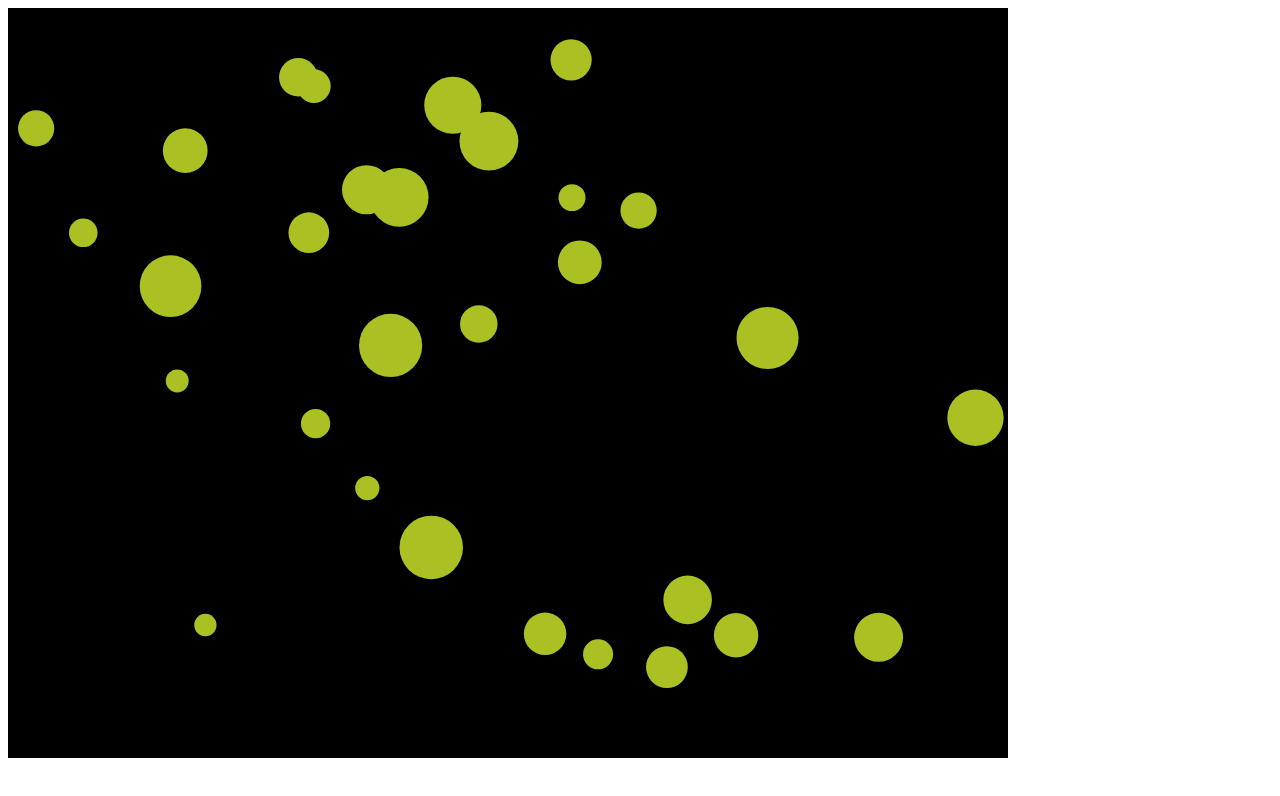
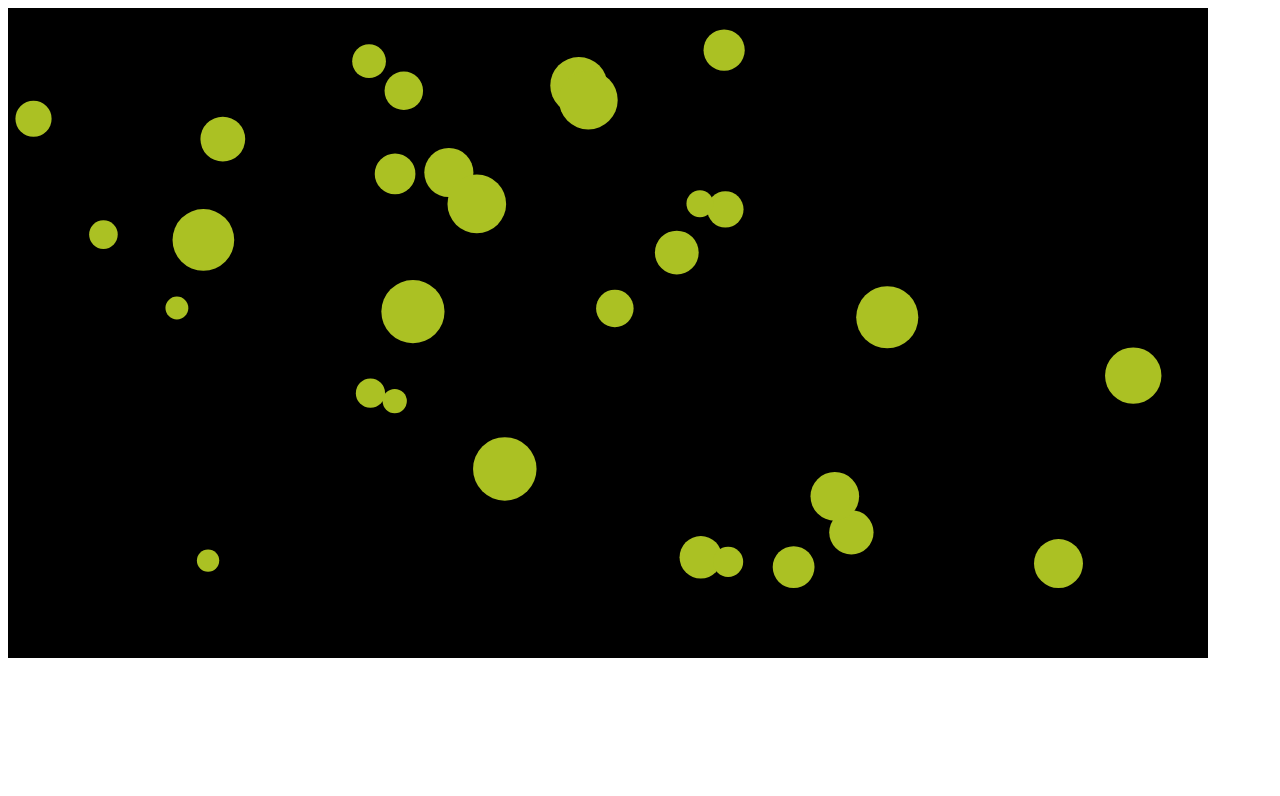
Before and after one commit to udayuppal/projections, a plain HTML site: page index.html in a window 1280 px wide. Drawn offline with Linux system fonts and the light colour scheme.

Commit message:
fixed canvas size again

```diff
--- a/index.html
+++ b/index.html
@@ -14,7 +14,7 @@
   </head>
 
   <body>
-    <canvas id="projections" width="1000px" height="750px"></canvas>
+    <canvas id="projections" width="1200px" height="650px"></canvas>
   </body>
 
 </html>
```
